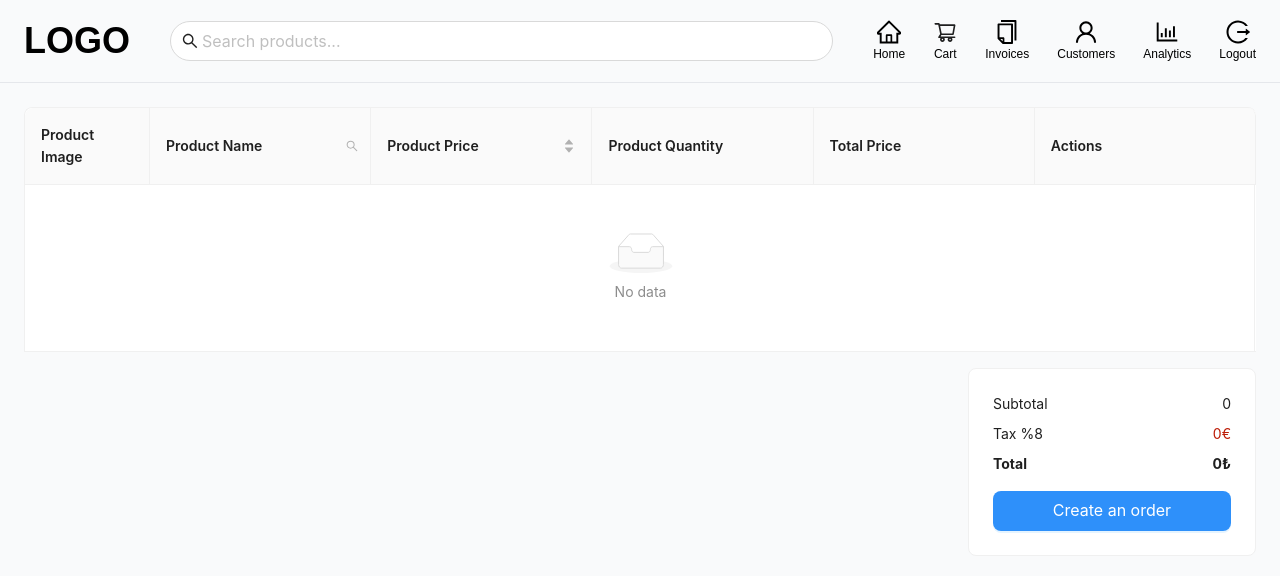
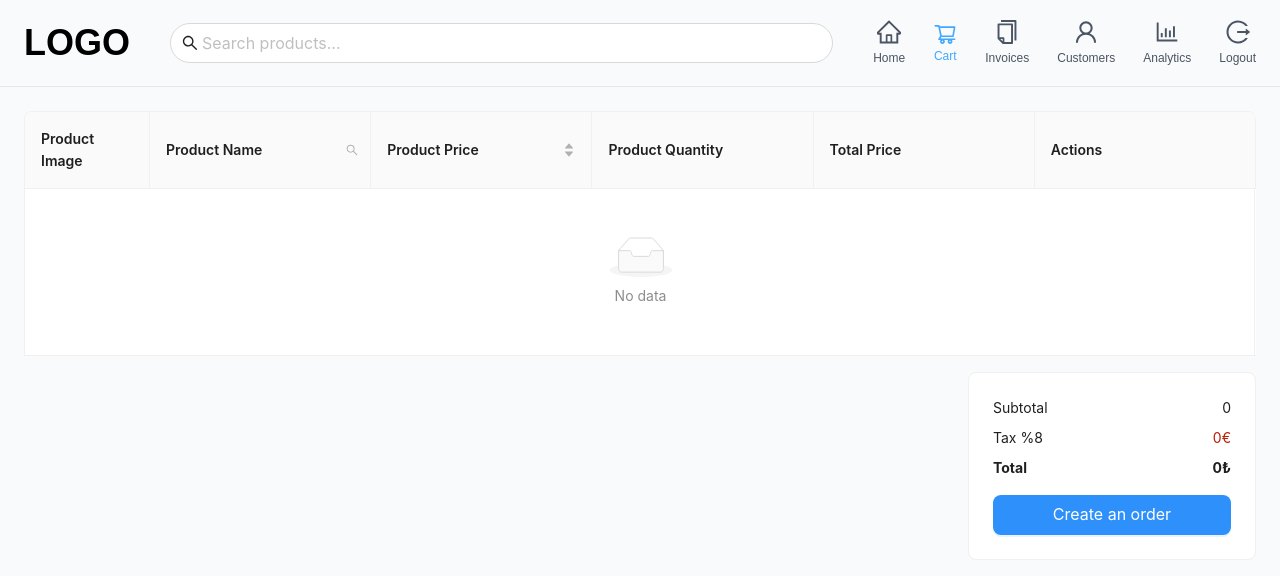
Before and after one commit to eflatuna/mern_pos_application, a React (Create React App) app in the folder client/: page /cart in a window 1280 px wide. Shown: the top 576 px of the page. Built offline with nearby package versions, Linux system fonts and the light colour scheme; sample sign-in values are in the browser's storage.

Commit message:
`Added isActive prop to MenuItem component and updated styling to reflect active state`

```diff
--- a/client/src/components/Header/Header.jsx
+++ b/client/src/components/Header/Header.jsx
@@ -66,6 +66,7 @@ const Header = ({ setSearch }) => {
 								<HomeOutlined className="md:text-2xl text-xl" />
 							}
 							label="Home"
+							isActive={pathname === "/"}
 						/>
 						<MenuItem
 							to="/cart"
@@ -76,6 +77,7 @@ const Header = ({ setSearch }) => {
 							count={5}
 							showOnMobile={false}
 							showOnDesktop={true}
+							isActive={pathname === "/cart"}
 						/>
 						<MenuItem
 							to="/invoices"
@@ -83,6 +85,7 @@ const Header = ({ setSearch }) => {
 								<CopyOutlined className="md:text-2xl text-xl" />
 							}
 							label="Invoices"
+							isActive={pathname === "/invoices"}
 						/>
 						<MenuItem
 							to="/customers"
@@ -90,6 +93,7 @@ const Header = ({ setSearch }) => {
 								<UserOutlined className="md:text-2xl text-xl" />
 							}
 							label="Customers"
+							isActive={pathname === "/customers"}
 						/>
 						<MenuItem
 							to="/analytics"
@@ -97,6 +101,7 @@ const Header = ({ setSearch }) => {
 								<BarChartOutlined className="md:text-2xl text-xl" />
 							}
 							label="Analytics"
+							isActive={pathname === "/analytics"}
 						/>
 						<div onClick={logOut}>
 							<MenuItem
@@ -104,16 +109,18 @@ const Header = ({ setSearch }) => {
 									<LogoutOutlined className="md:text-2xl text-xl" />
 								}
 								label="Logout"
+								isActive={pathname === "/login"}
 							/>
 						</div>
 					</div>
 					<MenuItem
 						to="/cart"
-						icon={<ShoppingCartOutlined className=" text-xl" />}
+						icon={<ShoppingCartOutlined className="text-xl" />}
 						label="Cart"
 						count={5}
 						showOnMobile={true}
 						showOnDesktop={false}
+						isActive={pathname === "/cart"}
 					/>
 				</header>
 			</div>
--- a/client/src/components/Header/MenuItem.jsx
+++ b/client/src/components/Header/MenuItem.jsx
@@ -1,5 +1,5 @@
 import { Badge } from "antd";
-import { Link } from "react-router-dom";
+import { Link, useLocation } from "react-router-dom";
 import { useSelector } from "react-redux";
 
 const MenuItem = ({
@@ -15,20 +15,49 @@ const MenuItem = ({
 		${showOnDesktop ? "md:flex" : "md:hidden"}
 	`;
 	const cart = useSelector((state) => state.cart);
+	const { pathname } = useLocation();
+	const isActive = pathname === to;
 
 	return (
 		<Link
 			to={to}
-			className={`menu-link flex flex-col hover:text-[#40a9ff] transition-all gap-y-[2px] items-center ${responsiveClass}`}
+			className={`
+    menu-link flex flex-col transition-all gap-y-[2px] items-center ${responsiveClass}
+    ${isActive ? "text-[#40a9ff]" : "hover:text-[#40a9ff] text-gray-600"}
+  `}
 		>
-			{count ? (
-				<Badge count={cart.cartItems.length} offset={[0, -4]}>
+			{count > 0 ? (
+				<Badge
+					count={cart.cartItems.length}
+					offset={[0, -4]}
+					className={
+						isActive
+							? "text-[#40a9ff]"
+							: "text-gray-600 group-hover:text-[#40a9ff]"
+					}
+				>
 					{icon}
 				</Badge>
 			) : (
-				icon
+				<span
+					className={
+						isActive
+							? "text-[#40a9ff]"
+							: "text-gray-600 hover:text-[#40a9ff]"
+					}
+				>
+					{icon}
+				</span>
 			)}
-			<span className="md:text-xs text-[10px]">{label}</span>
+			<span
+				className={`md:text-xs text-[10px] ${
+					isActive
+						? "text-[#40a9ff]"
+						: "text-gray-600 hover:text-[#40a9ff]"
+				}`}
+			>
+				{label}
+			</span>
 		</Link>
 	);
 };
```
